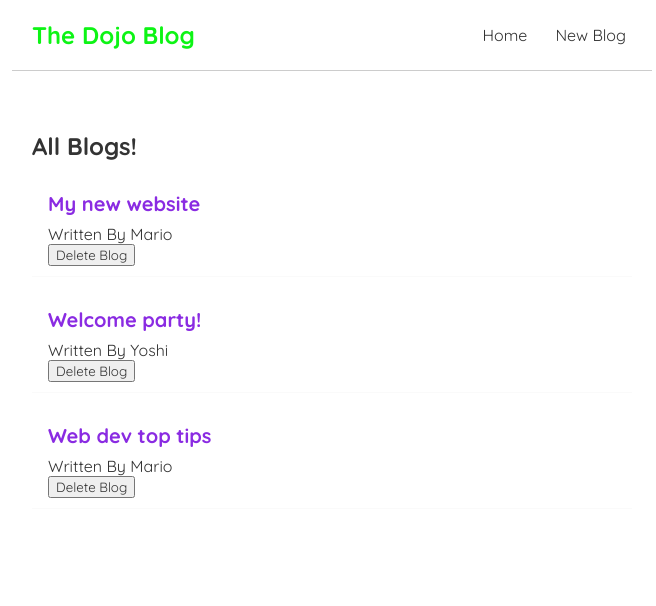
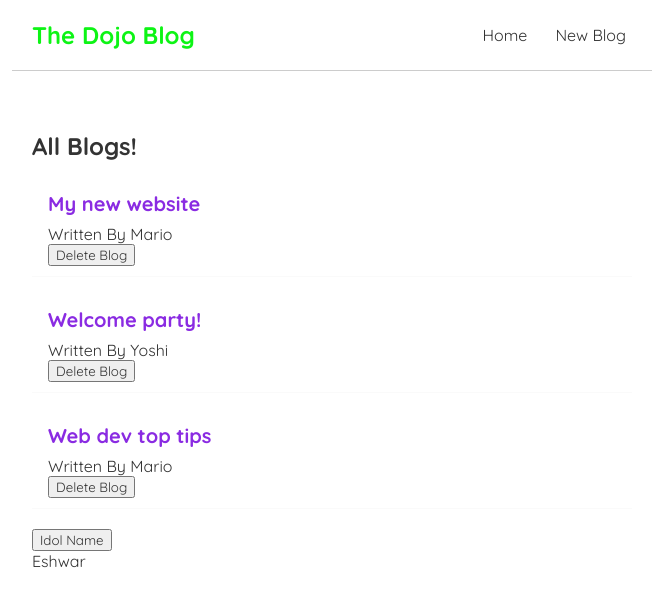
Before and after one commit to Eshwar-git1189/React-js_CRUD_operations, a React (Create React App) app in the folder crud-app/: page / in a window 1280 px wide. Shown: the top 606 px of the page, without its empty margins (308-964 px from the left). Built offline with nearby package versions, Linux system fonts and the light colour scheme.

Commit message:
useEffect Dependencies

```diff
--- a/crud-app/src/Home.js
+++ b/crud-app/src/Home.js
@@ -60,21 +60,30 @@
     },
   ]);
 
+  const [name, setName] = useState("Eshwar");
+
   const handleDelete = (id) => {
     const newBlogs = blogs.filter((blog) => blog.id !== id);
     setBlogs(newBlogs);
     console.log(`Deleted blog with id: ${id}`);
   };
 
+  // useEffect(() => {
+  //   console.log("useEffect ran");
+  //   console.log(blogs);
+  // }); // This will run every time the blogs state changes
+
+  // useEffect(() => {
+  //   console.log("useEffect ran for the first time");
+  //   console.log(blogs);
+  // }, []); // This will run only once when the component mounts
+
+  //Adding useEffect Dependencies
   useEffect(() => {
     console.log("useEffect ran");
-    console.log(blogs);
-  }); // This will run every time the blogs state changes
-  // useEffect(() => {
-  //   console.log("useEffect ran");
-  //   console.log(name, age);
-  // }, [name, age]); // This will run every time the name or age state changes
-
+    console.log(name);
+  }, [name]);
+  // This will run every time the name state changes
 
   return (
     <div className="home">
@@ -89,6 +98,8 @@
         blogs={blogs.filter((blog) => blog.author === "Mario")}
         title="Mario's blogs"
       /> */}
+      <button onClick={() => setName("Virat Kohli")}>Idol Name</button>
+      <p>{name}</p>
     </div>
   );
 };
```
